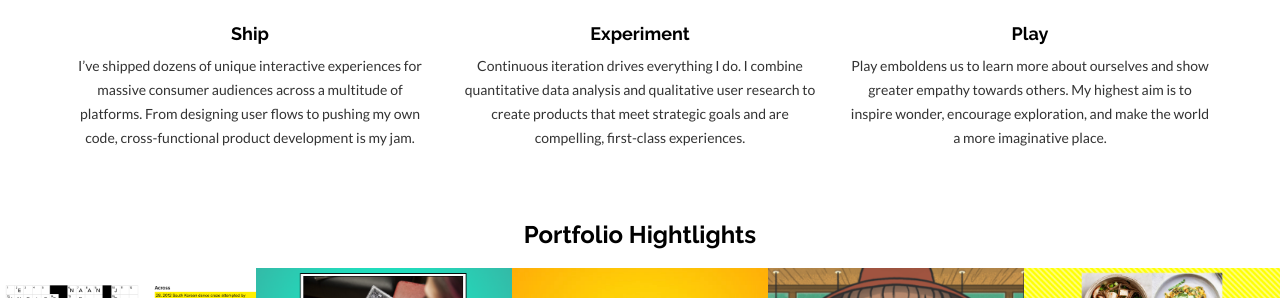
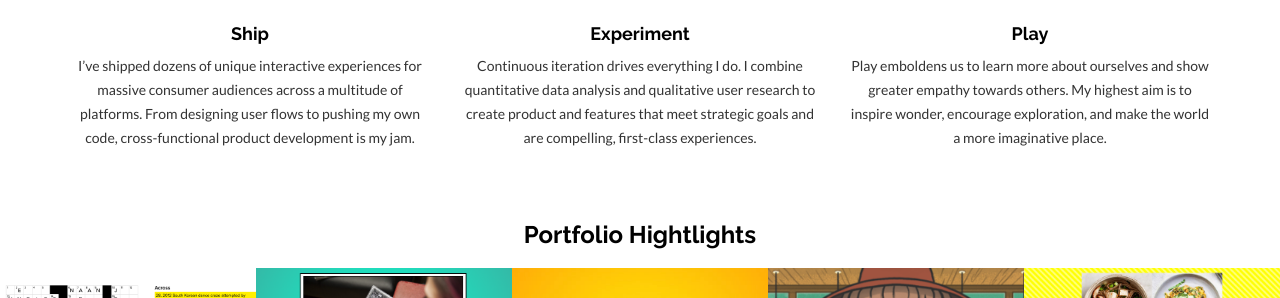
Before and after one commit to leffel/leffel.github.io, a Jekyll site: the page built from index.html, in a window 1280 px wide and 900 px high. Shown: the part 357-655 px from the top of the window. Built offline with Jekyll 4.4.1, drawn with Linux system fonts in a browser that asks for light colours; nearby versions of some CDN libraries.

Commit message:
Copy update.

```diff
--- a/index.html
+++ b/index.html
@@ -15,7 +15,7 @@ permalink: /
             <div class="col-md-4">
                 <i class="fa fa-cogs"></i>
                 <h4>Experiment</h4>
-                <p>Continuous iteration drives everything I do. I combine quantitative data analysis and qualitative user research to create products that meet strategic goals and are compelling, first-class experiences.</p>
+                <p>Continuous iteration drives everything I do. I combine quantitative data analysis and qualitative user research to create product and features that meet strategic goals and are compelling, first-class experiences.</p>
             </div>
             <div class="col-md-4">
                 <i class="fa fa-hand-peace-o"></i>
```
